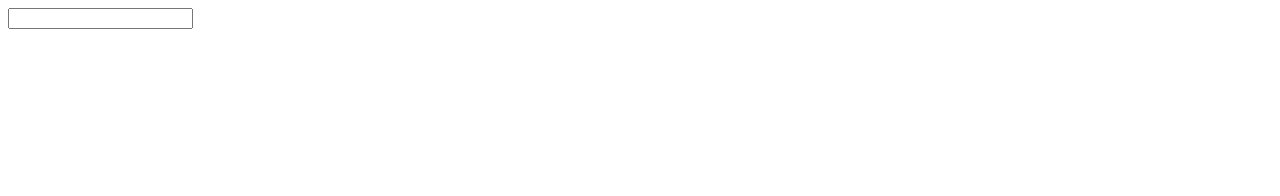
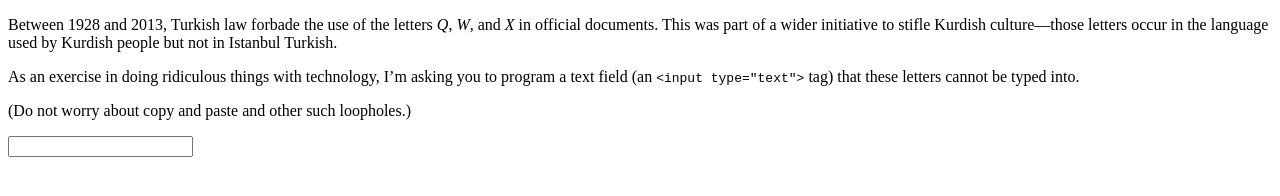
Before and after one commit to ULL-ESIT-MII-CA-1718/ejs-chapter14-handling-events, a website: page exercises/censored-keyboard/censored2.html in a window 1280 px wide. Drawn offline with Linux system fonts and the light colour scheme.

Commit message:
index.html

```diff
--- a/exercises/censored-keyboard/censored2.html
+++ b/exercises/censored-keyboard/censored2.html
@@ -1,5 +1,18 @@
 <!-- Eloquent JavaScript answer: -->
 <!doctype html>
+<p>
+Between 1928
+and 2013, Turkish law forbade the use of the letters <em>Q</em>, <em>W</em>, and <em>X</em>
+in official documents. This was part of a wider initiative to stifle
+Kurdish culture—those letters occur in the language used by Kurdish
+people but not in Istanbul Turkish.</p>
+
+<p>As an exercise in doing ridiculous
+things with technology, I&#8217;m asking you to program a text field (an
+<code>&lt;input type="text"&gt;</code> tag) that these letters cannot be typed into.</p>
+<p>
+(Do not worry about copy and paste and other such
+loopholes.)</p>
 
 <input type="text">
 <script>
```
